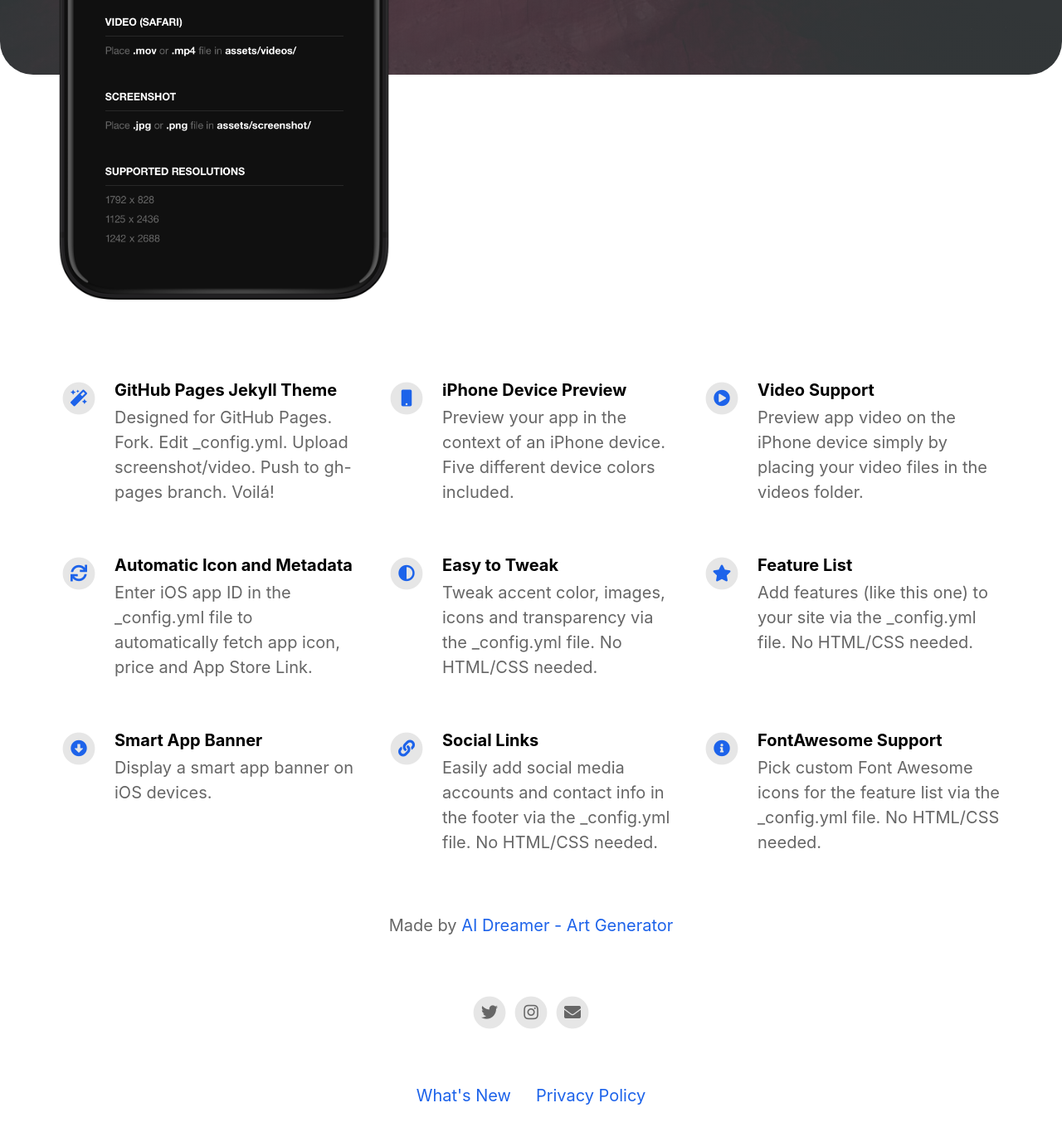
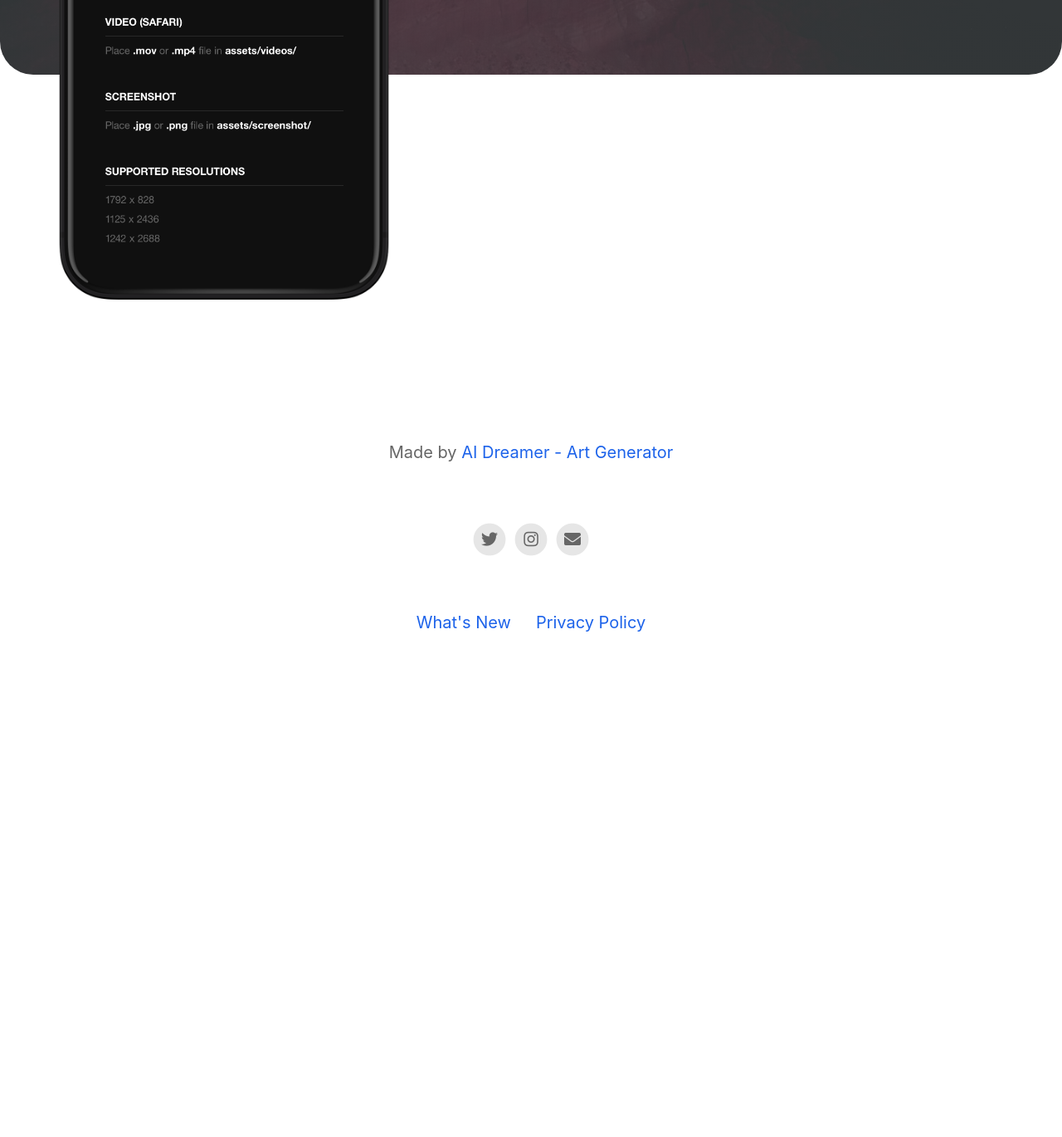
Before and after one commit to gsurma/ai_dreamer, a Jekyll site: the page built from index.html, in a window 1280 px wide and 1400 px high, scrolled down 624 px. Shown: the top 1370 px of the window at 83% size. Built offline with Jekyll 4.4.1, drawn with Linux system fonts in a browser that asks for light colours; nearby versions of some CDN libraries; after the commit the page ends 1454 px from its top, so only the background shows below that.

Commit message:
no message

```diff
--- a/_config.yml
+++ b/_config.yml
@@ -32,50 +32,6 @@
 twitter_username                          : AIDreamerApp
 
 
-
-
-# Feature List                            Edit, add or remove features to be presented.
-features                                  :
-
-  - title                                 : GitHub Pages Jekyll Theme
-    description                           : Designed for GitHub Pages. Fork. Edit _config.yml. Upload screenshot/video. Push to gh-pages branch. Voilá!
-    fontawesome_icon_name                 : magic
-
-  - title                                 : iPhone Device Preview
-    description                           : Preview your app in the context of an iPhone device. Five different device colors included.
-    fontawesome_icon_name                 : mobile
-
-  - title                                 : Video Support
-    description                           : Preview app video on the iPhone device simply by placing your video files in the videos folder.
-    fontawesome_icon_name                 : play-circle
-
-  - title                                 : Automatic Icon and Metadata
-    description                           : Enter iOS app ID in the _config.yml file to automatically fetch app icon, price and App Store Link.
-    fontawesome_icon_name                 : sync
-
-  - title                                 : Easy to Tweak
-    description                           : Tweak accent color, images, icons and transparency via the _config.yml file. No HTML/CSS needed.
-    fontawesome_icon_name                 : adjust
-
-  - title                                 : Feature List
-    description                           : Add features (like this one) to your site via the _config.yml file. No HTML/CSS needed.
-    fontawesome_icon_name                 : star
-
-  - title                                 : Smart App Banner
-    description                           : Display a smart app banner on iOS devices.
-    fontawesome_icon_name                 : arrow-alt-circle-down
-
-  - title                                 : Social Links
-    description                           : Easily add social media accounts and contact info in the footer via the _config.yml file. No HTML/CSS needed.
-    fontawesome_icon_name                 : link
-
-  - title                                 : FontAwesome Support
-    description                           : Pick custom Font Awesome icons for the feature list via the _config.yml file. No HTML/CSS needed.
-    fontawesome_icon_name                 : info-circle
-
-  - title                                 : # New Feature Title
-    description                           : # New Feature Description
-    fontawesome_icon_name                 : # Enter Font Awesome icon name (e.g. star). Find icons on fontawesome.com/icons.
 
 
 
```
